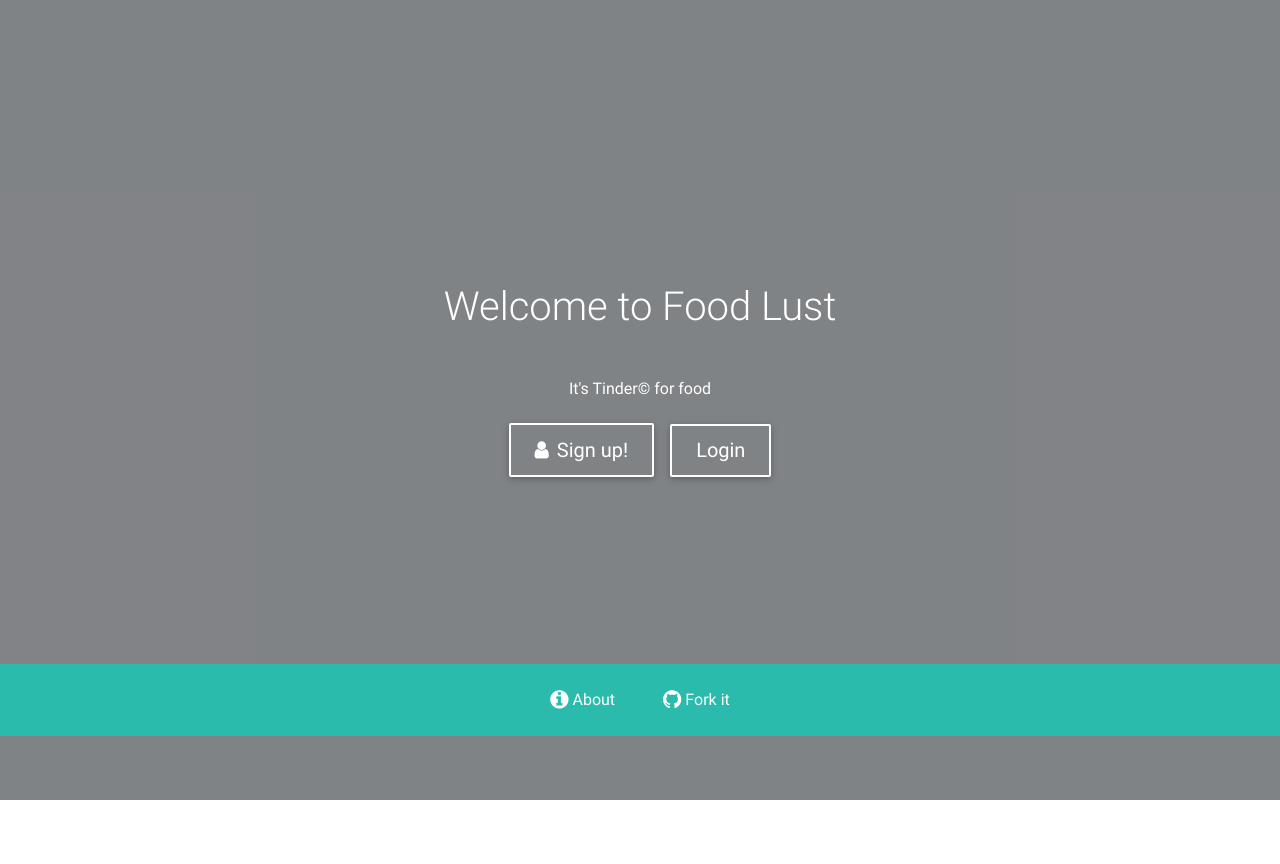
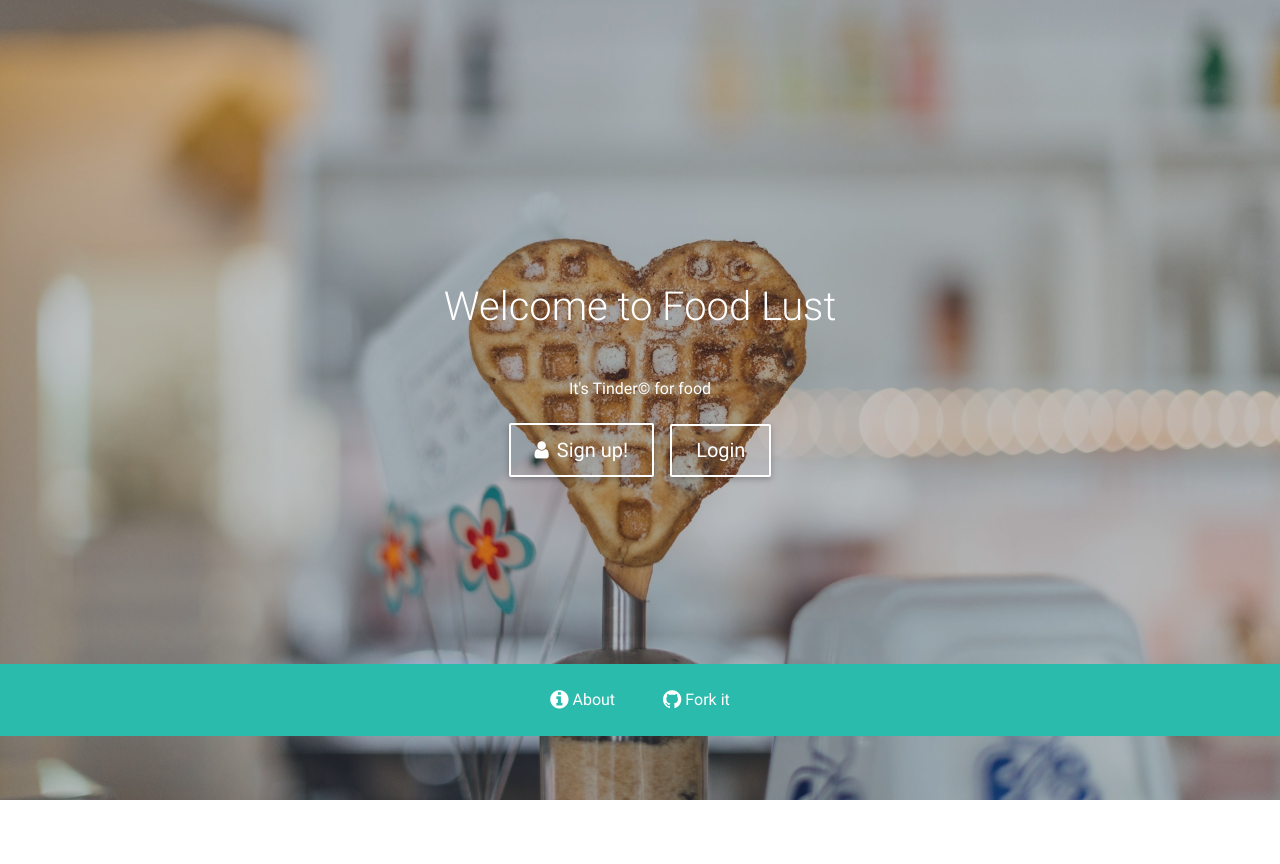
Before and after one commit to FoodLust/FL, a Django app: template templates/foodlust/home_page.html in a window 1280 px wide. Shown: the part 64-928 px from the top of the page. Run offline with Django 3.2, Linux system fonts and the light colour scheme; the template is opened without the code that fills it, so the values that code supplies are empty; some libraries are stand-ins or nearby versions.

Commit message:
workaround commit because splash_page.css changes were not being recognized by git

```diff
--- a/foodlust/static/css/splash_page.css
+++ b/foodlust/static/css/splash_page.css
@@ -15,22 +15,6 @@ header,
     background-color: #2E2E2E;
 }
 
-/*Option 1 no footer on homepage*/
-/*#content {
-    padding-bottom: 0;
-}
-
-.navbar-bottom {
-    display: none;
-}*/
-
-/*Option 2 fixed footer on hompage*/
-.navbar-bottom {
-    position: fixed;
-    bottom: 0;
-}
-
-
 @media only screen and (max-width: 768px) {
     .navbar {
         background-color: #2E2E2E;
@@ -42,8 +26,7 @@ header,
 }
 
 .view {
-    /*background: url("http://127.0.0.1:8000/foodlust/static/img/hompage_background.jpeg")no-repeat center center fixed;*/
-    background: url("http://127.0.0.1:8000/media/james1234/hompage_background.jpeg")no-repeat center center fixed;
+    background: url("foodlust.org/static/img/homepage_background.jpeg")no-repeat center center fixed;
     -webkit-background-size: cover;
     -moz-background-size: cover;
     -o-background-size: cover;
```
